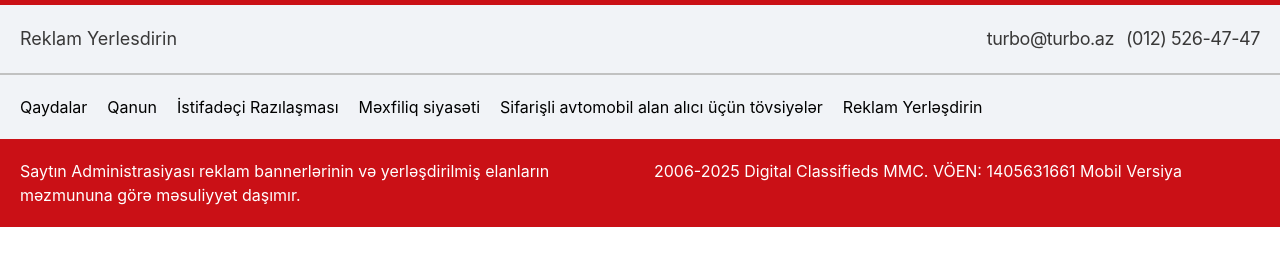
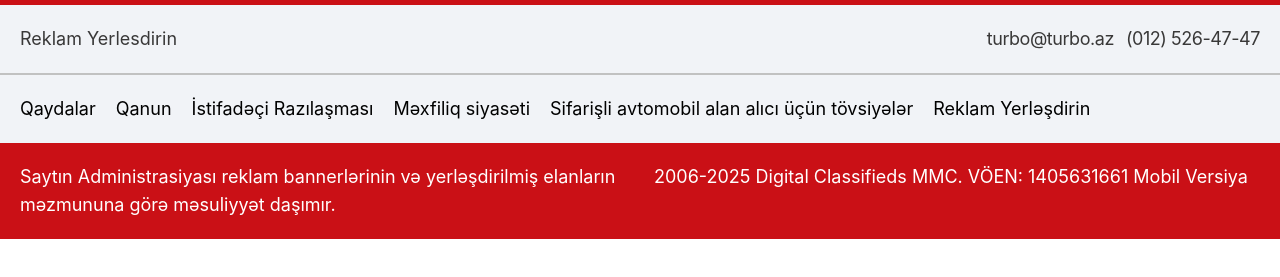
Before and after one commit to fiovba/turbo.az, a website: page details.htm in a window 1280 px wide. Shown: the part 135-412 px from the top of the page. Drawn offline with nearby package versions, Linux system fonts and the light colour scheme.

Commit message:
Update details.htm

```diff
--- a/details.htm
+++ b/details.htm
@@ -144,7 +144,7 @@
         <div id="detailsContainer" class="container mx-auto max-w-7xl"></div>
     </main>
 
-    <footer class="bg-[#f1f3f7] ">
+    <footer class="bg-[#f1f3f7] text-sm sm:text-lg ">
 
         <div class="container mx-auto max-w-7xl " id="footer">
 
@@ -163,7 +163,7 @@
                 </div>
             </div>
               <hr class="line w-full" />
-            <div  id="footerNav" class="flex gap-5 p-5">
+            <div  id="footerNav" class="flex gap-5 p-5 flex-wrap">
                 <div><a href="#">Qaydalar</a></div>
                 <div><a href="#">Qanun</a></div>
                 <div><a href="#">İstifadəçi Razılaşması</a></div>
```
